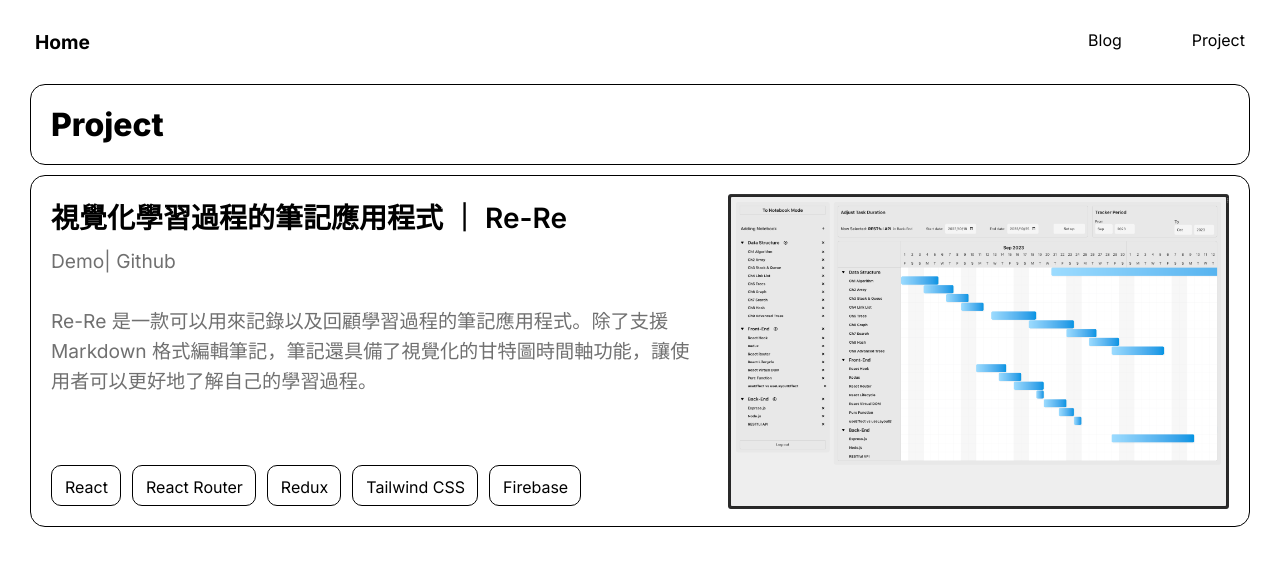
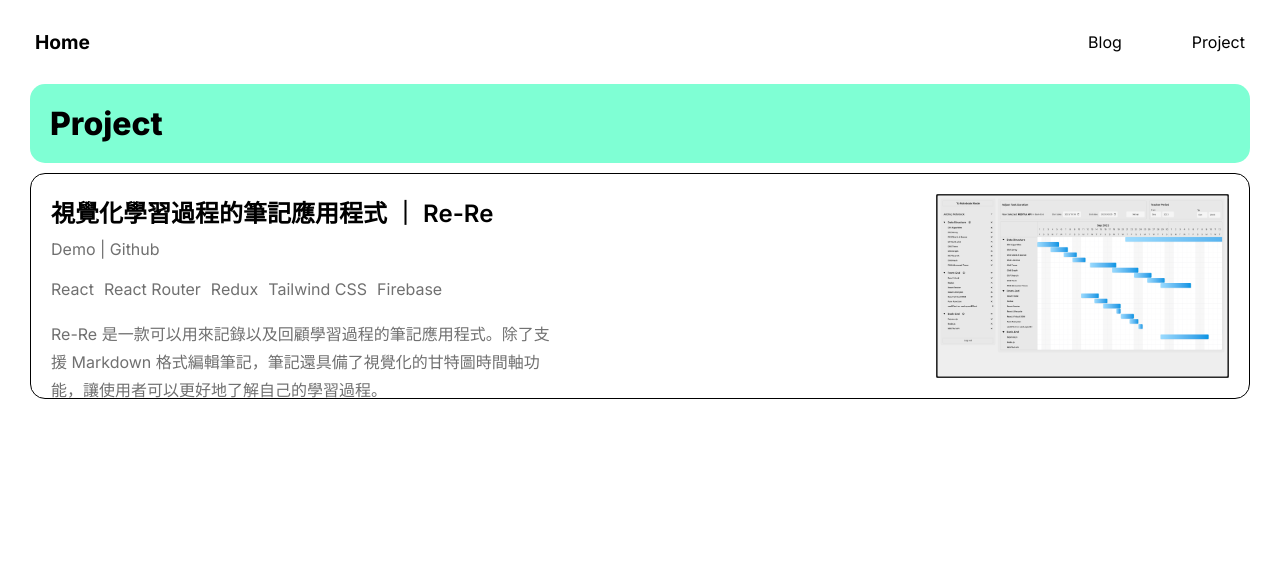
Before and after one commit to iamvince24/portfolio, a React (Create React App) app: page /project in a window 1280 px wide. Shown: the top 566 px of the page. Built offline with nearby package versions, Linux system fonts and the light colour scheme.

Commit message:
Adding RWD design

```diff
--- a/src/component/bar/_Bar.component.style.scss
+++ b/src/component/bar/_Bar.component.style.scss
@@ -1,17 +1,34 @@
 .Bar {
-  // background-color: #E7FEDA;
   padding: 20px 20px;
   display: flex;
   justify-content: space-between;
   align-content: center;
   margin: 10px 30px;
   border-radius: 15px;
-  border: 1px solid black;
+  // border: 1px solid black;
+  background-color: aquamarine;
+
+  @include tablet {
+    margin: 10px 26px;
+    padding: 15px;
+  }
+
+  @include mobile {
+    margin: 10px 26px;
+    padding: 15px;
+  }
 
   .BarTitle {
     font-size: 2rem;
     font-weight: 800;
-    // border: 1px solid black;
+
+    @include tablet {
+      font-size: 1.7rem;
+    }
+
+    @include mobile {
+      font-size: 1.5rem;
+    }
   }
 
   .BarMenu {
@@ -19,11 +36,9 @@
     align-content: center;
     align-items: center;
     width: auto;
-    // border: 1px solid rgb(214, 16, 16);
 
     .BarMenuName {
       margin-left: 70px;
-      // border: 1px solid rgb(91, 231, 136);
     }
   }
 }
--- a/src/component/projectcard/_Projectcard.component.style.scss
+++ b/src/component/projectcard/_Projectcard.component.style.scss
@@ -1,19 +1,47 @@
 .projectCard {
-  height: 350px;
+  height: 23vh;
   border-radius: 15px;
   border: 1px solid black;
   margin: 10px 30px;
 
+  padding: 20px;
+
   display: flex;
-  justify-content: space-between;
-  align-items: center;
+
+  @include tablet {
+    height: auto;
+
+    margin: 10px 24px;
+
+    display: flex;
+    flex-direction: column;
+    justify-content: space-between;
+    padding: 15px;
+  }
+
+  @include mobile {
+    height: auto;
+
+    margin: 10px 24px;
+
+    display: flex;
+    flex-direction: column;
+    justify-content: space-between;
+    padding: 15px;
+  }
 
   .projectCardImg {
-    margin: 10px;
-    margin-right: 20px;
-    object-fit: cover;
-    width: auto;
-    height: 90%;
+    // object-fit: cover;
+    max-height: 100%;
+    aspect-ratio: auto;
+
+    @include tablet {
+      max-width: 100%;
+    }
+
+    @include mobile {
+      max-width: 100%;
+    }
   }
 
   .projectCardContent {
@@ -21,32 +49,52 @@
     flex: 1;
     display: flex;
     flex-direction: column;
-    // justify-content: space-between;
-    // align-items: space;
+    // justify-content: start;
+
     width: auto;
-    height: 100%;
+    // height: 100%;
+    // border: 1px solid rgb(179, 27, 27);
 
-    // border: 1px solid rgb(179, 27, 27);
-    // height: 100%;
+    @include tablet {
+    }
+
+    @include mobile {
+    }
 
     .projectCardName {
-      font-size: 1.75rem;
+      font-size: 1.5rem;
       font-weight: 600;
-      margin: 10px;
-      padding: 10px;
       align-self: flex-start;
-      margin-bottom: auto;
       text-decoration: none;
+      margin-bottom: 5px;
+      // border: 1px solid rgb(179, 27, 27);
 
-      // border: 1px solid rgb(179, 27, 27);
+      @include tablet {
+        font-size: 1.3rem;
+      }
+
+      @include mobile {
+        font-size: 1.2rem;
+        // margin-bottom: 5px;
+      }
     }
 
     .projectCardLinksList {
-      margin: 0px 20px 30px 20px;
-      font-size: 1.2rem;
+      // margin: 0px 20px 0px 20px;
+      font-size: 1rem;
       font-weight: 400;
       color: rgb(112, 112, 112);
       line-height: 30px;
+
+      @include tablet {
+        font-size: 0.9rem;
+        line-height: 20px;
+      }
+
+      @include mobile {
+        font-size: 0.8rem;
+        line-height: 20px;
+      }
     }
 
     .projectCardLinks {
@@ -59,56 +107,52 @@
     }
 
     .projectCardIntroduciton {
-      margin: 0px 20px 30px 20px;
-      font-size: 1.2rem;
+      font-size: 1rem;
       font-weight: 400;
       color: rgb(112, 112, 112);
-      line-height: 30px;
+      line-height: 28px;
+      width: 40vw;
+
+      @include tablet {
+        font-size: 0.9rem;
+        width: auto;
+        line-height: 24px;
+      }
+
+      @include mobile {
+        font-size: 0.8rem;
+        width: auto;
+        line-height: 20px;
+      }
     }
 
     .tagContainer {
-      margin: 20px;
-      margin-top: auto;
-      height: auto;
-      // padding: 10px;
-      // display: block;
-      // border: 1px solid black;
+      margin: 10px 0px;
+
+      @include tablet {
+        margin: 8px 0px;
+      }
+
+      @include mobile {
+        margin: 6px 0px;
+      }
 
       .tagName {
+        display: inline-block;
         font-size: 1rem;
-        height: 25px;
-        text-align: center;
-        padding: 4px;
-        border-radius: 10px;
-        margin-right: 20px;
-        margin-left: 10px;
-        margin-top: 10px;
-        padding-top: 10px;
-        position: relative;
-        display: inline-block;
-      }
+        margin: 0px 10px 0px 0px;
 
-      .tagName::after {
-        content: "";
-        position: absolute;
-        bottom: 0;
-        left: -10px;
-        width: calc(100% + 10px);
-        height: 100%;
-        padding-right: 7px;
-        border: 1px solid black;
-        border-radius: 10px;
-        margin-right: 10px;
+        @include tablet {
+          font-size: 0.9rem;
+          margin: 0px 8px 0px 0px;
+        }
+
+        @include mobile {
+          font-size: 0.8rem;
+          margin: 0px 6px 0px 0px;
+          line-height: 1px;
+        }
       }
     }
   }
 }
-
-.articleCard:last-child {
-  margin-right: 0;
-}
-
-.articleLink {
-  color: #000000;
-  text-decoration: none;
-}
--- a/src/component/projectcard/projectcard.component.jsx
+++ b/src/component/projectcard/projectcard.component.jsx
@@ -9,13 +9,17 @@ function ProjectCard({
   Github,
 }) {
   const tagArray = tagName;
-  const item = tagArray.map((name) => <div className="tagName">{name}</div>);
+  const item = tagArray.map((name, id) => (
+    <div className="tagName" key={id}>
+      {name}
+    </div>
+  ));
 
   return (
     <div className="projectCard" key={projectCardName}>
       <div className="projectCardContent">
         <div className="">
-          <p className="projectCardName">{projectCardName}</p>
+          <div className="projectCardName">{projectCardName}</div>
           <div className="projectCardLinksList">
             <a
               href={Demo}
@@ -23,9 +27,9 @@ function ProjectCard({
               rel="noreferrer"
               className="projectCardLinks"
             >
-              Demo
+              Demo |&nbsp;
             </a>
-            |&nbsp;
+
             <a
               href={Github}
               target="_blank"
@@ -34,12 +38,12 @@ function ProjectCard({
             >
               Github
             </a>
+            <div className="tagContainer">{item}</div>
           </div>
           <p className="projectCardIntroduciton">{introduciton}</p>
         </div>
-        <div className="tagContainer">{item}</div>
       </div>
-      <img src={img} className="projectCardImg" alt="111" />
+      <img src={img} className="projectCardImg" alt="projectCardImg" />
     </div>
   );
 }
--- a/src/routes/home/HomePage.jsx
+++ b/src/routes/home/HomePage.jsx
@@ -4,13 +4,18 @@ function Home() {
   return (
     <Fragment>
       <main>
-        <section class="HomePage">
-          <div class="HomePageTitle">
-            Hi ! Everyone,
-            <br />
-            My Name is Vince.
+        <section className="HomePage">
+          <div className="HomePageContent">
+            <div className="HomePageTitle">
+              Hi ! Everyone,
+              <br />
+              My Name is Vince.
+            </div>
+            <div className="HomePageContext">
+              Contact me here vince.guo24@gmail.com
+            </div>
           </div>
-          <div class="HomePageIntroduction">
+          <div className="HomePageIntroduction">
             目前正在尋找前端工程師職位的機會。
             <br />
             作為一名擁有兩年平面設計經驗的設計師，我擅長透過溝通需求，設計出具有美感且注重體驗的視覺。然而，為了做出讓更多人使用的產品，決定轉職軟體產業。而因為學習的熱忱與對該領域的興趣，所以選擇攻讀研究所，以快速地瞭解該領域的基礎學科。
@@ -18,6 +23,9 @@ function Home() {
             Tailwind CSS 來管理元件樣式，以增加開發效率。具有串接平台 API
             的經驗，也會利用有後端服務的平台（比如 Firebase ）來做相關應用。
             目前，我的職業目標是在新的前端工程師職位上，充分發揮我作為設計師的經驗和溝通能力，結合我自學所獲得的前端技術知識，以降低團隊間的溝通成本，達到更有效率的開發，對團隊做出貢獻。
+            <div className="HomePageContextMobile">
+              Contact me here vince.guo24@gmail.com
+            </div>{" "}
           </div>
         </section>
       </main>
--- a/src/routes/home/_HomePage.style.scss
+++ b/src/routes/home/_HomePage.style.scss
@@ -2,22 +2,95 @@
 
 .HomePage {
   background-color: aquamarine;
-  padding: 40px 20px;
+  padding: 20px;
   display: flex;
   justify-content: space-between;
   height: auto;
   margin: 10px 30px;
   border-radius: 15px;
 
+  @include mobile {
+    flex-direction: column;
+    margin-bottom: 50vh;
+    padding: 15px;
+    margin: 10px 24px;
+  }
+
+  .HomePageContent {
+    display: flex;
+    flex-direction: column;
+    justify-content: space-between;
+
+    @include tablet {
+      justify-content: start;
+    }
+
+    @include mobile {
+      justify-content: start;
+    }
+  }
+
   .HomePageTitle {
     font-size: 4rem;
     font-weight: 800;
     padding-right: 100px;
+
+    @include tablet {
+      font-size: 3rem;
+      padding-right: 0vh;
+    }
+
+    @include mobile {
+      font-size: 2.5rem;
+      padding-right: 0vh;
+      margin-bottom: 1vh;
+    }
+  }
+
+  .HomePageContext {
+    font-size: 1rem;
+    margin-top: 15px;
+
+    @include tablet {
+      margin-top: 10px;
+    }
+
+    @include mobile {
+      display: none;
+    }
+  }
+
+  .HomePageContextMobile {
+    font-size: 1rem;
+
+    @include desktop {
+      display: none;
+    }
+
+    @include tablet {
+      display: none;
+    }
+
+    @include mobile {
+      margin: 10px 0px;
+    }
   }
 
   .HomePageIntroduction {
-    font-size: 1rem;
-    width: 800px;
-    line-height: 35px;
+    font-size: 0.9rem;
+    width: 50%;
+    line-height: 30px;
+
+    @include tablet {
+      font-size: 0.8rem;
+      width: 50%;
+      line-height: 25px;
+    }
+
+    @include mobile {
+      font-size: 0.8rem;
+      width: auto;
+      line-height: 22px;
+    }
   }
 }
--- a/src/routes/navigation/_Navigation.style.scss
+++ b/src/routes/navigation/_Navigation.style.scss
@@ -7,11 +7,23 @@
   height: auto;
   padding: 30px 35px 20px 35px;
 
+  @include mobile {
+    padding: 20px 25px 10px 25px;
+  }
+
   .logo {
     font-size: 1.2rem;
     font-weight: 700;
     color: black;
     text-decoration: none;
+
+    @include tablet {
+      font-size: 1.1rem;
+    }
+
+    @include mobile {
+      font-size: 1rem;
+    }
 
     .logo:hover {
       text-decoration: underline;
@@ -20,12 +32,23 @@
 
   .NavigationList {
     display: flex;
-    align-content: right;
+    // align-content: right;
+    align-items: center;
 
     .NavigationItem {
+      font-size: 1rem;
       padding-left: 70px;
       color: black;
       text-decoration: none;
+
+      @include tablet {
+        font-size: 0.9rem;
+      }
+
+      @include mobile {
+        font-size: 0.8rem;
+        padding-left: 35px;
+      }
     }
     .NavigationItem:hover {
       text-decoration: underline;
```
